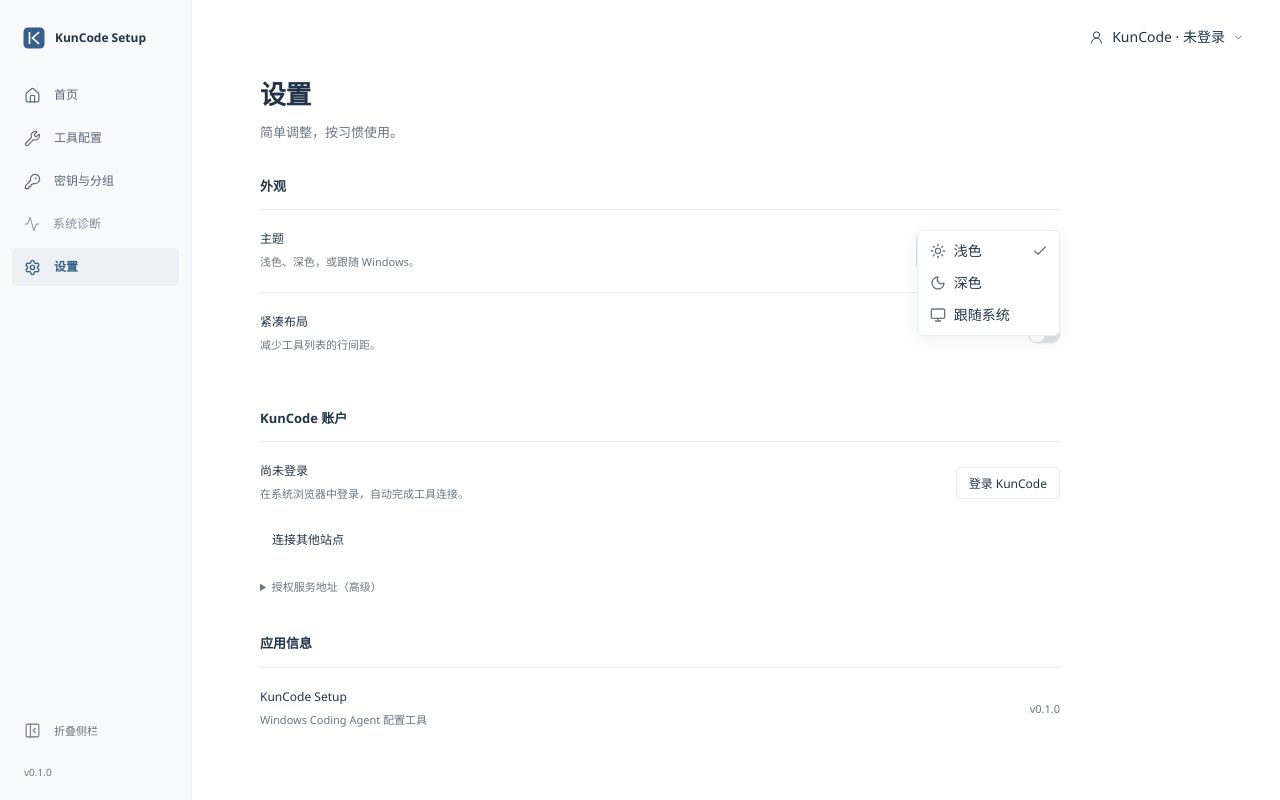
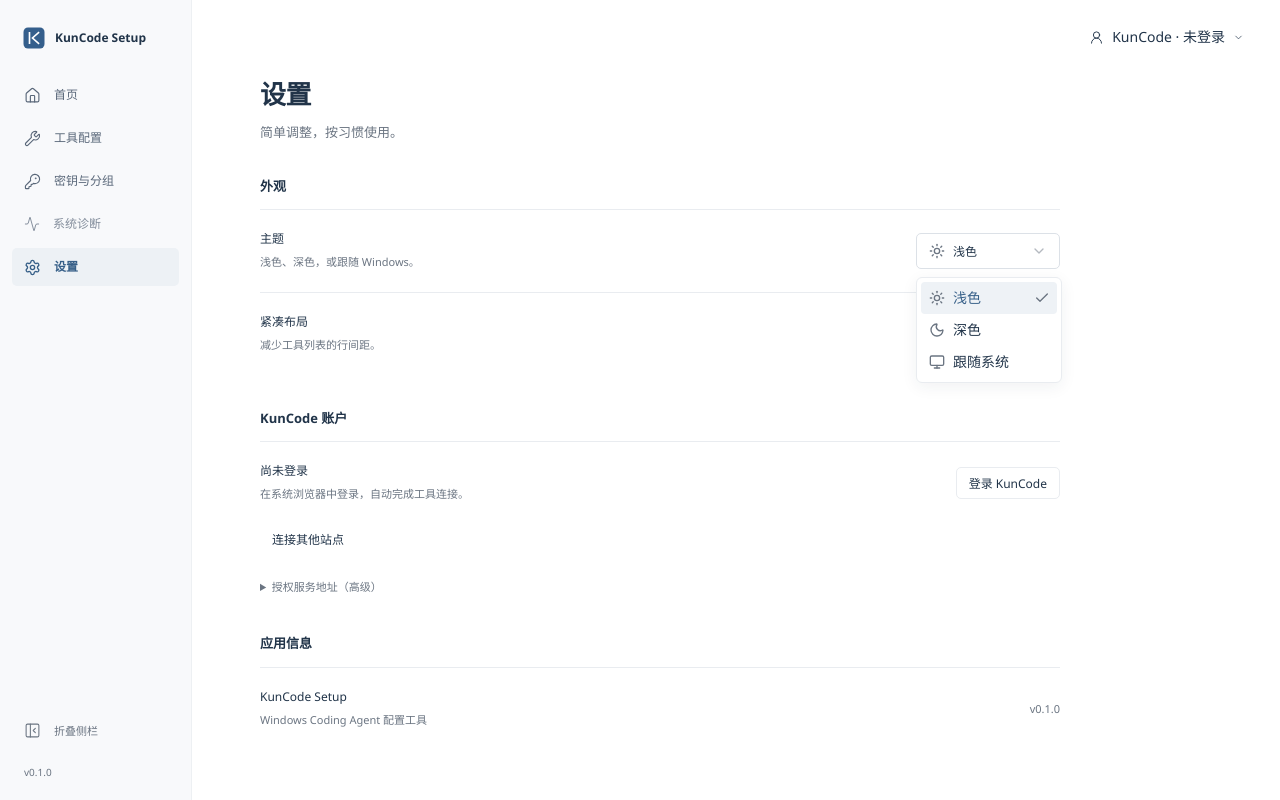
Before and after one commit to MY-Final/kuncode-setup, a React (Vite) app: page /settings in a window 1280 px wide. Both pictures are taken after a click on the button "浅色". Built offline with nearby package versions, Linux system fonts and the light colour scheme.

Commit message:
fix(ui): 调整下拉列表为触发框下方展开

```diff
--- a/src/components/ui/select.tsx
+++ b/src/components/ui/select.tsx
@@ -52,8 +52,8 @@
 function SelectContent({
   className,
   children,
-  position = "item-aligned",
-  align = "center",
+  position = "popper",
+  align = "start",
   ...props
 }: React.ComponentProps<typeof SelectPrimitive.Content>) {
   return (
@@ -68,6 +68,7 @@
         )}
         position={position}
         align={align}
+        sideOffset={4}
         {...props}
       >
         <SelectScrollUpButton />
@@ -75,7 +76,7 @@
           className={cn(
             "p-1",
             position === "popper" &&
-              "h-[var(--radix-select-trigger-height)] w-full min-w-[var(--radix-select-trigger-width)] scroll-my-1",
+              "w-full min-w-[var(--radix-select-trigger-width)] scroll-my-1",
           )}
         >
           {children}
```
